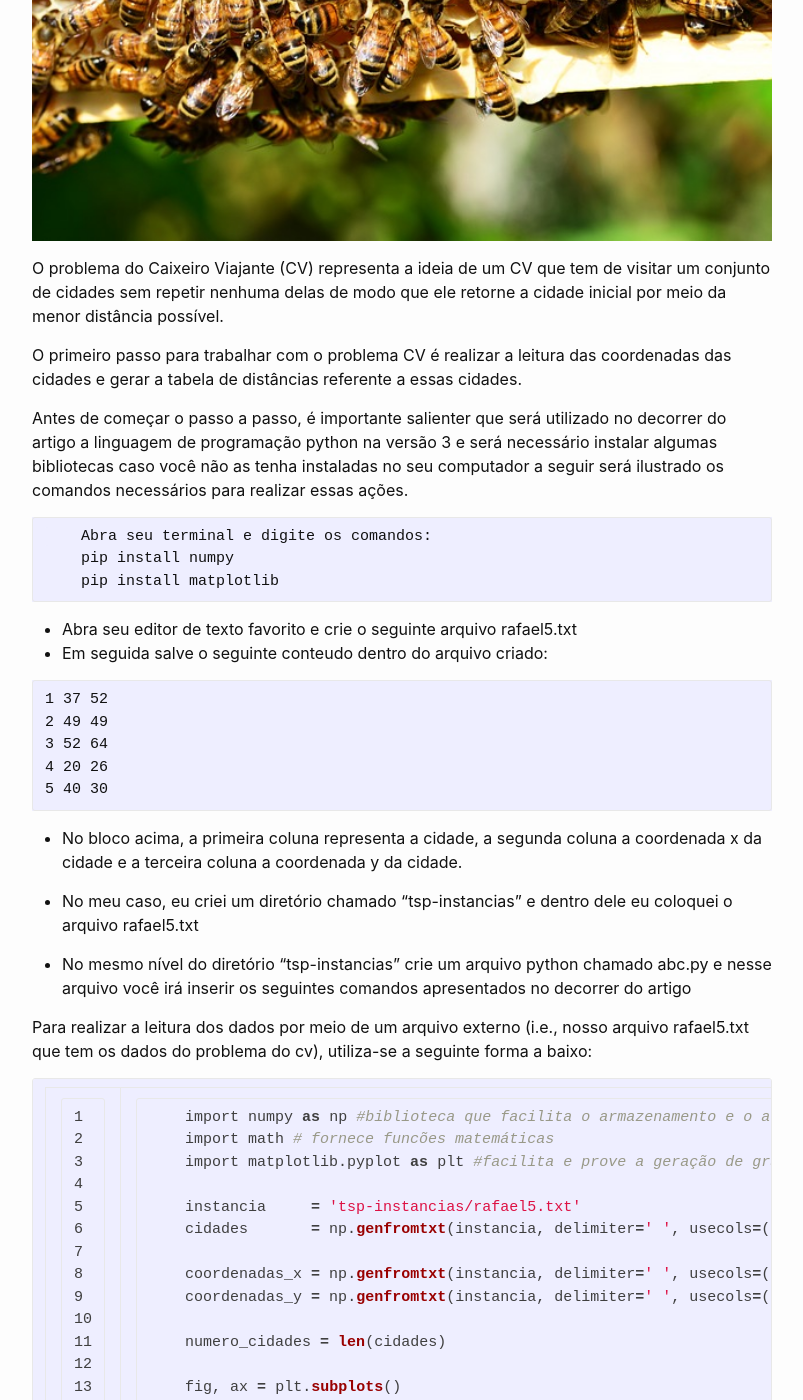
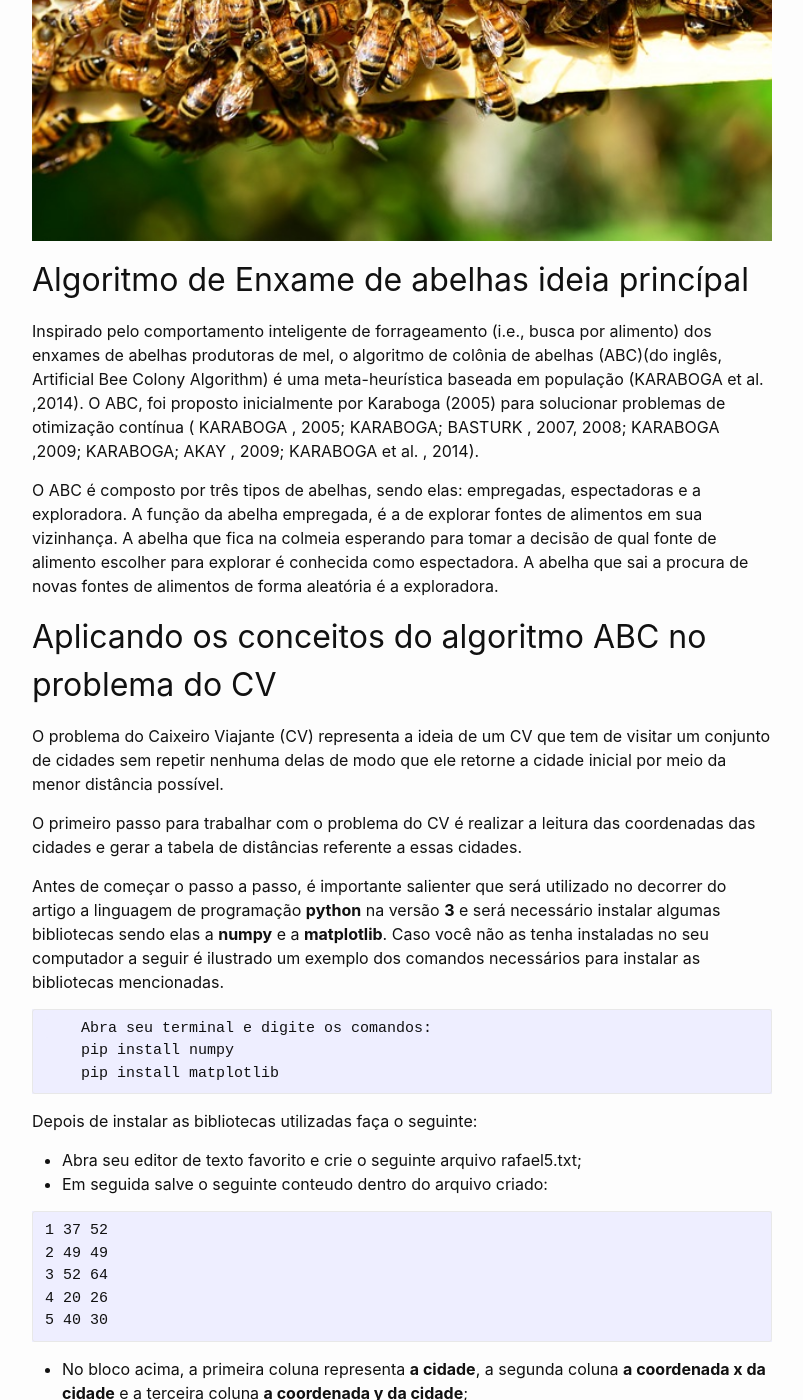
Before and after one commit to rafaelsanches123/rafaelsanches123.github.io, a Jekyll site: the page built from _posts/2018-09-10-resolvendo-problema-do-cv-usando-algoritmo-de-enxame-de-abelhas-abc.markdown, in a window 1280 px wide and 1400 px high, scrolled down 537 px. Shown: the whole window, without its empty margins (238-1041 px from the left). Built offline with Jekyll 4.4.1, drawn with Linux system fonts in a browser that asks for light colours; comment, search, counter and statistics services are not loaded; some of the changed text lies outside the part shown.

Commit message:
incrementando mais o abc

````diff
--- a/_posts/2018-09-10-resolvendo-problema-do-cv-usando-algoritmo-de-enxame-de-abelhas-abc.markdown
+++ b/_posts/2018-09-10-resolvendo-problema-do-cv-usando-algoritmo-de-enxame-de-abelhas-abc.markdown
@@ -6,19 +6,28 @@ categories: otimização inteligência-artificial
 ---
 
 ![abelhas produtoras de mel]({{ site.url }}/assets/enxame-de-abelhas.jpg){:style="width: 100%" }
+## Algoritmo de Enxame de abelhas ideia princípal
 
+Inspirado pelo comportamento inteligente de forrageamento (i.e., busca por alimento) dos enxames de abelhas produtoras de mel, o algoritmo de colônia de abelhas (ABC)(do inglês, Artificial Bee Colony Algorithm) é uma meta-heurística baseada em população (KARABOGA et al. ,2014). O ABC, foi proposto inicialmente por Karaboga (2005) para solucionar problemas de otimização contínua ( KARABOGA , 2005; KARABOGA; BASTURK , 2007, 2008; KARABOGA ,2009; KARABOGA; AKAY , 2009; KARABOGA et al. , 2014).
+
+O ABC é composto por três tipos de abelhas, sendo elas: empregadas, espectadoras e a exploradora. A função da abelha empregada, é a de explorar fontes de alimentos em sua vizinhança. A abelha que fica na colmeia esperando para tomar a decisão de qual fonte de alimento escolher para explorar é conhecida como espectadora. A abelha que sai a procura de novas fontes de alimentos de forma aleatória é a exploradora.
+
+## Aplicando os conceitos do algoritmo ABC no problema do CV
 O problema do Caixeiro Viajante (CV) representa a ideia de um CV que tem de visitar um conjunto de cidades sem repetir nenhuma delas de modo que ele retorne a cidade inicial por meio da menor distância possível.
 
-O primeiro passo para trabalhar com o problema CV é realizar a leitura das coordenadas das cidades e gerar a tabela de distâncias referente a essas cidades.
+O primeiro passo para trabalhar com o problema do CV é realizar a leitura das coordenadas das cidades e gerar a tabela de distâncias referente a essas cidades.
 
-Antes de começar o passo a passo, é importante salienter que será utilizado no decorrer do artigo a linguagem de programação python na versão 3 e será necessário instalar algumas bibliotecas caso você não as tenha instaladas no seu computador a seguir será ilustrado os comandos necessários para realizar essas ações.
+Antes de começar o passo a passo, é importante salienter que será utilizado no decorrer do artigo a linguagem de programação __python__ na versão __3__ e será necessário instalar algumas bibliotecas sendo elas a __numpy__ e a __matplotlib__. Caso você não as tenha instaladas no seu computador a seguir é ilustrado um exemplo dos comandos necessários para instalar as bibliotecas mencionadas.
 
 ```
     Abra seu terminal e digite os comandos:
     pip install numpy
     pip install matplotlib
 ```
-* Abra seu editor de texto favorito e crie o seguinte arquivo rafael5.txt
+
+Depois de instalar as bibliotecas utilizadas faça o seguinte:
+
+* Abra seu editor de texto favorito e crie o seguinte arquivo rafael5.txt;
 * Em seguida salve o seguinte conteudo dentro do arquivo criado:
 
 ```
@@ -29,11 +38,19 @@ Antes de começar o passo a passo, é importante salienter que será utilizado n
 5 40 30
 ```
 
-* No bloco acima, a primeira coluna representa a cidade, a segunda coluna a coordenada x da cidade e a terceira coluna a coordenada y da cidade.
+* No bloco acima, a primeira coluna representa __a cidade__, a segunda coluna __a coordenada x da cidade__ e a terceira coluna __a coordenada y da cidade__;
 
-* No meu caso, eu criei um diretório chamado "tsp-instancias" e dentro dele eu coloquei o arquivo rafael5.txt
+* No meu caso, eu criei um diretório (i.e., uma pasta) chamado "tsp-instancias" e dentro dele eu coloquei o arquivo rafael5.txt;
 
-* No mesmo nível do diretório "tsp-instancias" crie um arquivo python chamado abc.py e nesse arquivo você irá inserir os seguintes comandos apresentados no decorrer do artigo
+* No mesmo nível do diretório "tsp-instancias" crie um arquivo python chamado abc.py.
+
+```
+├── abc.py
+└── tsp-instancias
+    └── rafael5.txt
+```
+
+No arquivo abc.py você irá inserir os códigos apresentados no decorrer do artigo para implementar o algoritmo ABC.
 
 Para realizar a leitura dos dados por meio de um arquivo externo (i.e., nosso arquivo rafael5.txt que tem os dados do problema do cv), utiliza-se a seguinte forma a baixo:
 
@@ -63,26 +80,34 @@ Para realizar a leitura dos dados por meio de um arquivo externo (i.e., nosso ar
     plt.show()
 {% endhighlight %}
 
-Para gerar essa tabela de distâncias utiliza-se a função a seguir:
+Para gerar a tabela de que representa a distância gasta entre as cidades utiliza-se a função a seguir:
 
 {% highlight python linenos %}
-    #com os dados armazenados em uma matriz, aplicar a formula que calcula a distância (e.g., distância eucliana) entre as cidades!
+    #com os dados das coordenadas das cidades, aplicar a formula que calcula a distância (e.g., distância eucliana) entre as cidades para todas as cidades da cidade 1 até a cidade D!
     def distancia_euclidiana(x,y):
         distancias = np.zeros([numero_cidades,numero_cidades])
         for i in range(len(x)):
             for j in range(len(y)):
-                distancias[i][j] = math.sqrt( math.pow( (x[i]-x[j]+y[i]-y[j]), 2) ) #aplicando a distancia eucliana nas cidades i e j nas suas respectivas coordenadas x e y
+                #aplicando a distancia eucliana nas cidades i e j nas suas respectivas coordenadas x e y
+                distancias[i][j] = math.sqrt( math.pow( (x[i]-x[j]+y[i]-y[j]), 2) ) #calcula a distância da cidade i para a cidade j
         return distancias
-    #aqui ficaram as distâncias que o cv vai gastar de uma cidade para outra depois de aplicar a distância euclidiana
+    #aqui ficaram armazenadas as distâncias que o cv vai gastar de uma cidade para outra depois de aplicar a distância euclidiana
     distancias = distancia_euclidiana(coordenadas_x,coordenadas_y)
 
-print(distancias)
+print(distancias) #imprimindo na tela a matriz gerada com as distâncias da cidade 1 até a cidade D
 {% endhighlight %}
 
-Com os dados básicos do problema do cv agora já podemos começar a pensar no algoritmo ABC a ser utilizado para otimizar o problema.
+Com os dados básicos do problema do CV, agora já é possível começar a pensar no algoritmo ABC de fato para realizar a otimização do problema.
+
+## Fluxograma do algoritmo ABC
+
+![abelhas produtoras de mel]({{ site.url }}/assets/algoritmo-abc-fluxograma.png){:style="width: 100%" }
+
+## Modelagem da Solução (i.e., representação das variáveis de decisão do problema estudado)
 
 {% highlight python linenos %}
 
+### SETAR PARÂMENTROS INICIO ###
 #Configuração/Parametrização do algoritmo ABC
 tamanhoDaColonia = 10 # tamanho total da colônia de abelhas (empregadas e espectadoras)
 metadeDaColonia = tamanhoDaColonia/2 #referente ao tamanho da metade da colônia de abelhas
````
Also changed, not shown: other parts of _posts/2018-09-10-resolvendo-problema-do-cv-usando-algoritmo-de-enxame-de-abelhas-abc.markdown (+1 -0 lines), README.md, assets/algoritmo-abc-fluxograma.png (added).
